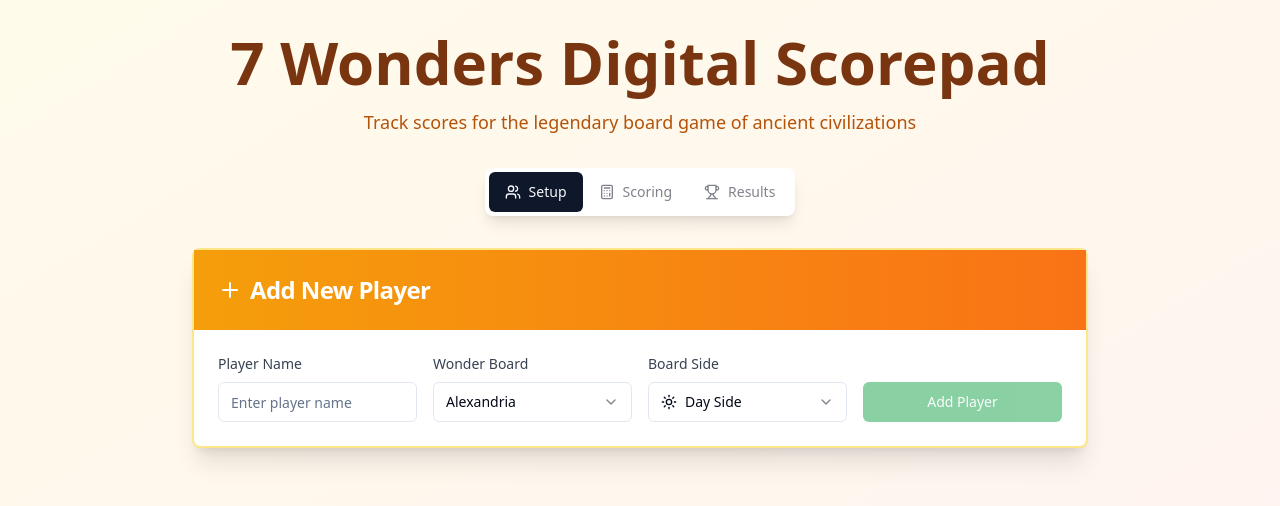
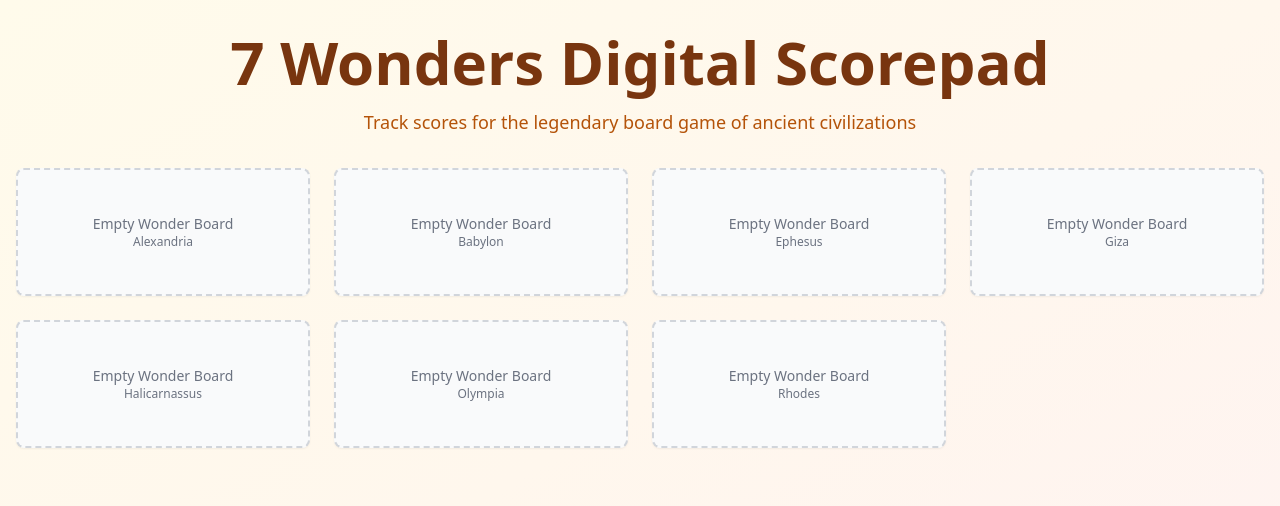
Before and after one commit to Benjamin-Menashe/free-7wonders-scorepad, a React (Vite) app: page / in a window 1280 px wide. Shown: the top 506 px of the page. Built offline with nearby package versions, Linux system fonts and the light colour scheme.

Commit message:
Refactor: Single-page layout with expandable boards
Implement a single-page layout with 7 wonder boards. Allow player name input and deletion directly on the boards. Expand/collapse functionality for score input and total score display.

```diff
--- /dev/null
+++ b/src/components/WonderBoard.tsx
@@ -0,0 +1,180 @@
+
+import React, { useState } from 'react';
+import { Card, CardContent, CardHeader, CardTitle } from '@/components/ui/card';
+import { Input } from '@/components/ui/input';
+import { Button } from '@/components/ui/button';
+import { Badge } from '@/components/ui/badge';
+import { ChevronDown, ChevronUp, Trash2, Sun, Moon } from 'lucide-react';
+import { WonderBoard as WonderBoardType, WonderSide, ScoreCategory } from '@/types/game';
+import { calculateTotalScore } from '@/utils/scoreCalculator';
+
+interface WonderBoardProps {
+  board: WonderBoardType;
+  playerName: string;
+  wonderSide: WonderSide;
+  scores: Record<ScoreCategory, number>;
+  onNameChange: (name: string) => void;
+  onSideChange: (side: WonderSide) => void;
+  onScoreChange: (category: ScoreCategory, value: number) => void;
+  onDelete: () => void;
+  isEmpty: boolean;
+}
+
+const wonderInfo: Record<WonderBoardType, { name: string; description: string }> = {
+  alexandria: { name: 'Alexandria', description: 'The Great Library' },
+  babylon: { name: 'Babylon', description: 'The Hanging Gardens' },
+  ephesus: { name: 'Ephesus', description: 'The Temple of Artemis' },
+  giza: { name: 'Giza', description: 'The Great Pyramid' },
+  halicarnassus: { name: 'Halicarnassus', description: 'The Mausoleum' },
+  olympia: { name: 'Olympia', description: 'The Statue of Zeus' },
+  rhodes: { name: 'Rhodes', description: 'The Colossus' },
+};
+
+const scoreCategories: { key: ScoreCategory; name: string; color: string; icon: string }[] = [
+  { key: 'wonder', name: 'Wonder Board', color: 'text-amber-600', icon: '🔺' },
+  { key: 'wealth', name: 'Wealth', color: 'text-yellow-600', icon: '🪙' },
+  { key: 'military', name: 'Military', color: 'text-red-600', icon: '⚔️' },
+  { key: 'culture', name: 'Culture', color: 'text-blue-600', icon: '🏛️' },
+  { key: 'commerce', name: 'Commerce', color: 'text-yellow-700', icon: '🏪' },
+  { key: 'science', name: 'Science', color: 'text-green-600', icon: '⚗️' },
+  { key: 'guilds', name: 'Guilds', color: 'text-purple-600', icon: '👥' },
+];
+
+const WonderBoard: React.FC<WonderBoardProps> = ({
+  board,
+  playerName,
+  wonderSide,
+  scores,
+  onNameChange,
+  onSideChange,
+  onScoreChange,
+  onDelete,
+  isEmpty,
+}) => {
+  const [isExpanded, setIsExpanded] = useState(false);
+
+  const totalScore = calculateTotalScore(scores);
+  const wonder = wonderInfo[board];
+
+  const handleScoreChange = (category: ScoreCategory, value: string) => {
+    const numValue = value === '' ? 0 : parseInt(value) || 0;
+    onScoreChange(category, numValue);
+  };
+
+  if (isEmpty) {
+    return (
+      <Card className="border-2 border-dashed border-gray-300 bg-gray-50 h-32 flex items-center justify-center">
+        <div className="text-center text-gray-500">
+          <div className="text-sm">Empty Wonder Board</div>
+          <div className="text-xs">{wonder.name}</div>
+        </div>
+      </Card>
+    );
+  }
+
+  return (
+    <Card className="border-2 border-amber-200 shadow-lg">
+      <CardHeader
+        className="bg-gradient-to-r from-amber-500 to-orange-500 text-white cursor-pointer"
+        onClick={() => setIsExpanded(!isExpanded)}
+      >
+        <div className="flex items-center justify-between">
+          <div className="flex-1">
+            <CardTitle className="text-lg flex items-center gap-2">
+              <span className="text-xl">🏛️</span>
+              {wonder.name}
+            </CardTitle>
+            <div className="text-sm opacity-90">{wonder.description}</div>
+          </div>
+          <div className="flex items-center gap-4">
+            <div className="text-right">
+              <div className="text-sm opacity-90">Total</div>
+              <div className="text-2xl font-bold">{totalScore}</div>
+            </div>
+            {isExpanded ? <ChevronUp className="w-5 h-5" /> : <ChevronDown className="w-5 h-5" />}
+          </div>
+        </div>
+      </CardHeader>
+
+      <CardContent className="p-4">
+        {/* Player Name and Controls */}
+        <div className="flex items-center gap-2 mb-4">
+          <Input
+            value={playerName}
+            onChange={(e) => onNameChange(e.target.value)}
+            placeholder="Player name"
+            className="flex-1"
+          />
+          <Button
+            variant={wonderSide === 'day' ? 'default' : 'outline'}
+            size="sm"
+            onClick={() => onSideChange(wonderSide === 'day' ? 'night' : 'day')}
+            className="flex items-center gap-1"
+          >
+            {wonderSide === 'day' ? <Sun className="w-4 h-4" /> : <Moon className="w-4 h-4" />}
+            {wonderSide}
+          </Button>
+          <Button
+            variant="ghost"
+            size="sm"
+            onClick={onDelete}
+            className="text-red-500 hover:text-red-700"
+          >
+            <Trash2 className="w-4 h-4" />
+          </Button>
+        </div>
+
+        {/* Expanded Scoring Section */}
+        {isExpanded && (
+          <div className="space-y-4">
+            <div className="grid grid-cols-2 gap-3">
+              {scoreCategories.map(category => (
+                <div key={category.key} className="space-y-1">
+                  <label className={`text-sm font-medium ${category.color} flex items-center gap-1`}>
+                    <span>{category.icon}</span>
+                    {category.name}
+                  </label>
+                  <Input
+                    type="number"
+                    value={scores[category.key] || ''}
+                    onChange={(e) => handleScoreChange(category.key, e.target.value)}
+                    placeholder="0"
+                    className="text-center"
+                    min="0"
+                  />
+                </div>
+              ))}
+            </div>
+
+            {/* Quick Reference Sections */}
+            <div className="mt-4 space-y-3">
+              <div className="p-3 bg-red-50 rounded-lg">
+                <h4 className="font-medium text-red-800 mb-2 text-sm">Military Quick Reference</h4>
+                <div className="grid grid-cols-2 gap-2 text-xs">
+                  <div className="bg-white p-2 rounded text-center">
+                    <div className="font-bold text-red-600">Defeats</div>
+                    <div className="text-gray-600">-1 pt each</div>
+                  </div>
+                  <div className="bg-white p-2 rounded text-center">
+                    <div className="font-bold text-red-600">Victories</div>
+                    <div className="text-gray-600">1/3/5 pts</div>
+                  </div>
+                </div>
+              </div>
+
+              <div className="p-3 bg-green-50 rounded-lg">
+                <h4 className="font-medium text-green-800 mb-2 text-sm">Science Scoring</h4>
+                <div className="text-xs text-green-700">
+                  <p>• Sets of 3 different: 7 pts</p>
+                  <p>• Same symbol: n² points</p>
+                </div>
+              </div>
+            </div>
+          </div>
+        )}
+      </CardContent>
+    </Card>
+  );
+};
+
+export default WonderBoard;
--- a/src/pages/Index.tsx
+++ b/src/pages/Index.tsx
@@ -1,43 +1,24 @@
 
 import React, { useState, useEffect } from 'react';
-import { Card, CardContent, CardHeader, CardTitle } from '@/components/ui/card';
 import { Button } from '@/components/ui/button';
-import { Plus, Users, Trophy, Calculator } from 'lucide-react';
-import PlayerSetup from '@/components/PlayerSetup';
-import ScoringSection from '@/components/ScoringSection';
-import ResultsTable from '@/components/ResultsTable';
-import { Player, ScoreCategory } from '@/types/game';
-import { calculateTotalScore } from '@/utils/scoreCalculator';
+import { Plus, Trophy } from 'lucide-react';
+import WonderBoard from '@/components/WonderBoard';
+import { WonderBoard as WonderBoardType, WonderSide, ScoreCategory } from '@/types/game';
+import { calculateTotalScore, getWinner } from '@/utils/scoreCalculator';
 
-const Index = () => {
-  const [players, setPlayers] = useState<Player[]>([]);
-  const [currentStep, setCurrentStep] = useState<'setup' | 'scoring' | 'results'>('setup');
-  const [scores, setScores] = useState<Record<string, Record<ScoreCategory, number>>>({});
+interface PlayerData {
+  id: string;
+  name: string;
+  board: WonderBoardType;
+  side: WonderSide;
+  scores: Record<ScoreCategory, number>;
+}
 
-  const scoreCategories: { key: ScoreCategory; name: string; color: string; icon: string }[] = [
-    { key: 'wonder', name: 'Wonder Board', color: 'bg-amber-500', icon: '🔺' },
-    { key: 'wealth', name: 'Wealth', color: 'bg-yellow-500', icon: '🪙' },
-    { key: 'military', name: 'Military', color: 'bg-red-500', icon: '⚔️' },
-    { key: 'culture', name: 'Culture', color: 'bg-blue-500', icon: '🏛️' },
-    { key: 'commerce', name: 'Commerce', color: 'bg-yellow-600', icon: '🏪' },
-    { key: 'science', name: 'Science', color: 'bg-green-500', icon: '⚗️' },
-    { key: 'guilds', name: 'Guilds', color: 'bg-purple-500', icon: '👥' },
+const wonderBoards: WonderBoardType[] = [
+  'alexandria', 'babylon', 'ephesus', 'giza', 'halicarnassus', 'olympia', 'rhodes'
 ];
 
-  const updateScore = (playerId: string, category: ScoreCategory, value: number) => {
-    setScores(prev => ({
-      ...prev,
-      [playerId]: {
-        ...prev[playerId],
-        [category]: value
-      }
-    }));
-  };
-
-  const initializeScores = () => {
-    const initialScores: Record<string, Record<ScoreCategory, number>> = {};
-    players.forEach(player => {
-      initialScores[player.id] = {
+const createEmptyScores = (): Record<ScoreCategory, number> => ({
   wonder: 0,
   wealth: 0,
   military: 0,
@@ -45,32 +26,55 @@ const Index = () => {
   commerce: 0,
   science: 0,
   guilds: 0
-      };
 });
-    setScores(initialScores);
+
+const Index = () => {
+  const [players, setPlayers] = useState<PlayerData[]>([]);
+
+  // Initialize with all 7 wonder boards
+  useEffect(() => {
+    const initialPlayers: PlayerData[] = wonderBoards.map((board, index) => ({
+      id: `player-${index}`,
+      name: '',
+      board,
+      side: 'day' as WonderSide,
+      scores: createEmptyScores(),
+    }));
+    setPlayers(initialPlayers);
+  }, []);
+
+  const updatePlayerName = (playerId: string, name: string) => {
+    setPlayers(prev => prev.map(p =>
+      p.id === playerId ? { ...p, name } : p
+    ));
   };
 
-  useEffect(() => {
-    if (players.length > 0 && currentStep === 'scoring') {
-      initializeScores();
-    }
-  }, [players, currentStep]);
-
-  const handleStartScoring = () => {
-    if (players.length >= 3) {
-      setCurrentStep('scoring');
-    }
+  const updatePlayerSide = (playerId: string, side: WonderSide) => {
+    setPlayers(prev => prev.map(p =>
+      p.id === playerId ? { ...p, side } : p
+    ));
   };
 
-  const handleViewResults = () => {
-    setCurrentStep('results');
+  const updatePlayerScore = (playerId: string, category: ScoreCategory, value: number) => {
+    setPlayers(prev => prev.map(p =>
+      p.id === playerId ? {
+        ...p,
+        scores: { ...p.scores, [category]: value }
+      } : p
+    ));
   };
 
-  const handleBackToSetup = () => {
-    setCurrentStep('setup');
-    setPlayers([]);
-    setScores({});
+  const deletePlayer = (playerId: string) => {
+    setPlayers(prev => prev.map(p =>
+      p.id === playerId ? { ...p, name: '', scores: createEmptyScores() } : p
+    ));
   };
+
+  const activePlayers = players.filter(p => p.name.trim() !== '');
+  const winner = getWinner(
+    activePlayers.map(p => ({ id: p.id, name: p.name })),
+    Object.fromEntries(activePlayers.map(p => [p.id, p.scores]))
+  );
 
   return (
     <div className="min-h-screen bg-gradient-to-br from-amber-50 via-orange-50 to-red-50">
@@ -85,82 +89,60 @@ const Index = () => {
           </p>
         </div>
 
-        {/* Navigation */}
-        <div className="flex justify-center mb-8">
-          <div className="flex bg-white rounded-lg p-1 shadow-lg">
-            <Button
-              variant={currentStep === 'setup' ? 'default' : 'ghost'}
-              className="flex items-center gap-2"
-              onClick={() => setCurrentStep('setup')}
-            >
-              <Users className="w-4 h-4" />
-              Setup
-            </Button>
-            <Button
-              variant={currentStep === 'scoring' ? 'default' : 'ghost'}
-              className="flex items-center gap-2"
-              onClick={() => handleStartScoring()}
-              disabled={players.length < 3}
-            >
-              <Calculator className="w-4 h-4" />
-              Scoring
-            </Button>
-            <Button
-              variant={currentStep === 'results' ? 'default' : 'ghost'}
-              className="flex items-center gap-2"
-              onClick={() => handleViewResults()}
-              disabled={players.length === 0}
-            >
-              <Trophy className="w-4 h-4" />
-              Results
-            </Button>
-          </div>
-        </div>
-
-        {/* Content */}
-        {currentStep === 'setup' && (
-          <PlayerSetup
-            players={players}
-            setPlayers={setPlayers}
-            onStartScoring={handleStartScoring}
-          />
-        )}
-
-        {currentStep === 'scoring' && (
-          <div className="space-y-6">
-            <div className="text-center">
-              <h2 className="text-2xl font-bold text-amber-900 mb-2">Score Calculation</h2>
-              <p className="text-amber-700">Expand each category to enter scores for all players</p>
-            </div>
-
-            {scoreCategories.map(category => (
-              <ScoringSection
-                key={category.key}
-                category={category}
-                players={players}
-                scores={scores}
-                updateScore={updateScore}
-              />
-            ))}
-
-            <div className="flex justify-center gap-4 mt-8">
-              <Button onClick={() => setCurrentStep('setup')} variant="outline">
-                Back to Setup
-              </Button>
-              <Button onClick={handleViewResults} className="bg-green-600 hover:bg-green-700">
-                View Results
-              </Button>
+        {/* Winner Announcement */}
+        {winner && (
+          <div className="mb-8 text-center">
+            <div className="inline-flex items-center gap-2 bg-gradient-to-r from-yellow-400 to-amber-500 text-white px-6 py-3 rounded-full shadow-lg">
+              <Trophy className="w-6 h-6" />
+              <span className="font-bold text-lg">
+                {winner.name} leads with {winner.score} points!
+              </span>
+              <Trophy className="w-6 h-6" />
             </div>
           </div>
         )}
 
-        {currentStep === 'results' && (
-          <ResultsTable
-            players={players}
-            scores={scores}
-            onBackToSetup={handleBackToSetup}
-            onBackToScoring={() => setCurrentStep('scoring')}
+        {/* Wonder Boards Grid */}
+        <div className="grid grid-cols-1 md:grid-cols-2 lg:grid-cols-3 xl:grid-cols-4 gap-6">
+          {players.map(player => (
+            <WonderBoard
+              key={player.id}
+              board={player.board}
+              playerName={player.name}
+              wonderSide={player.side}
+              scores={player.scores}
+              onNameChange={(name) => updatePlayerName(player.id, name)}
+              onSideChange={(side) => updatePlayerSide(player.id, side)}
+              onScoreChange={(category, value) => updatePlayerScore(player.id, category, value)}
+              onDelete={() => deletePlayer(player.id)}
+              isEmpty={player.name.trim() === ''}
             />
+          ))}
+        </div>
+
+        {/* Active Players Summary */}
+        {activePlayers.length > 0 && (
+          <div className="mt-8 bg-white rounded-lg shadow-lg p-6">
+            <h3 className="text-xl font-bold text-gray-800 mb-4">Current Standings</h3>
+            <div className="space-y-2">
+              {activePlayers
+                .sort((a, b) => calculateTotalScore(b.scores) - calculateTotalScore(a.scores))
+                .map((player, index) => (
+                  <div key={player.id} className="flex justify-between items-center p-3 bg-gray-50 rounded">
+                    <div className="flex items-center gap-3">
+                      <span className="font-bold text-lg">#{index + 1}</span>
+                      <span className="font-medium">{player.name}</span>
+                      <span className="text-sm text-gray-600">
+                        ({player.board} - {player.side})
+                      </span>
+                    </div>
+                    <span className="font-bold text-xl text-amber-600">
+                      {calculateTotalScore(player.scores)} pts
+                    </span>
+                  </div>
+                ))}
+            </div>
+          </div>
         )}
       </div>
     </div>
```
Also changed, not shown: src/components/ResultsTable.tsx (+6 -6 lines), src/utils/scoreCalculator.ts (+23 -6 lines). Lines whose indentation alone changed are shown as unchanged.
